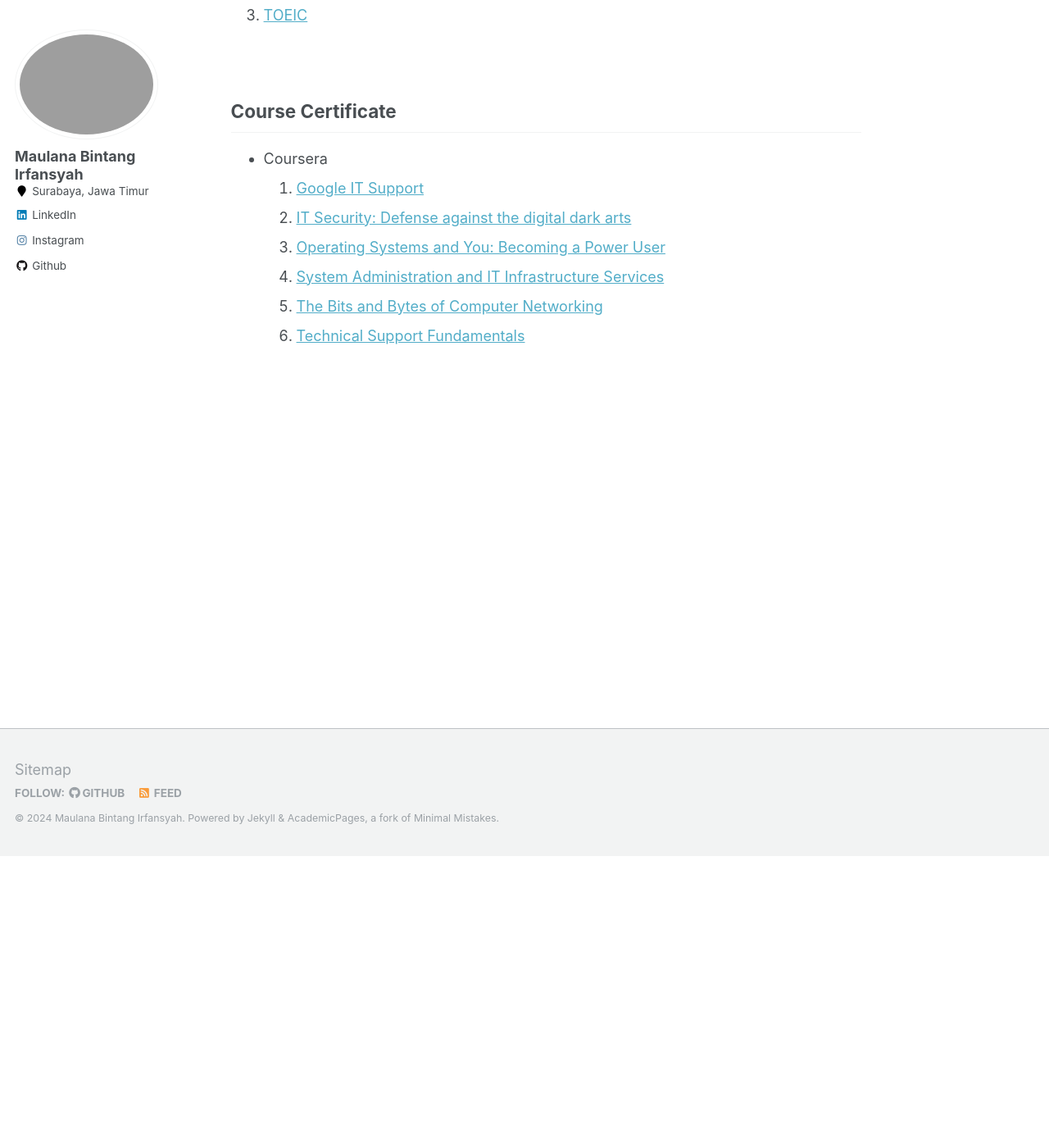
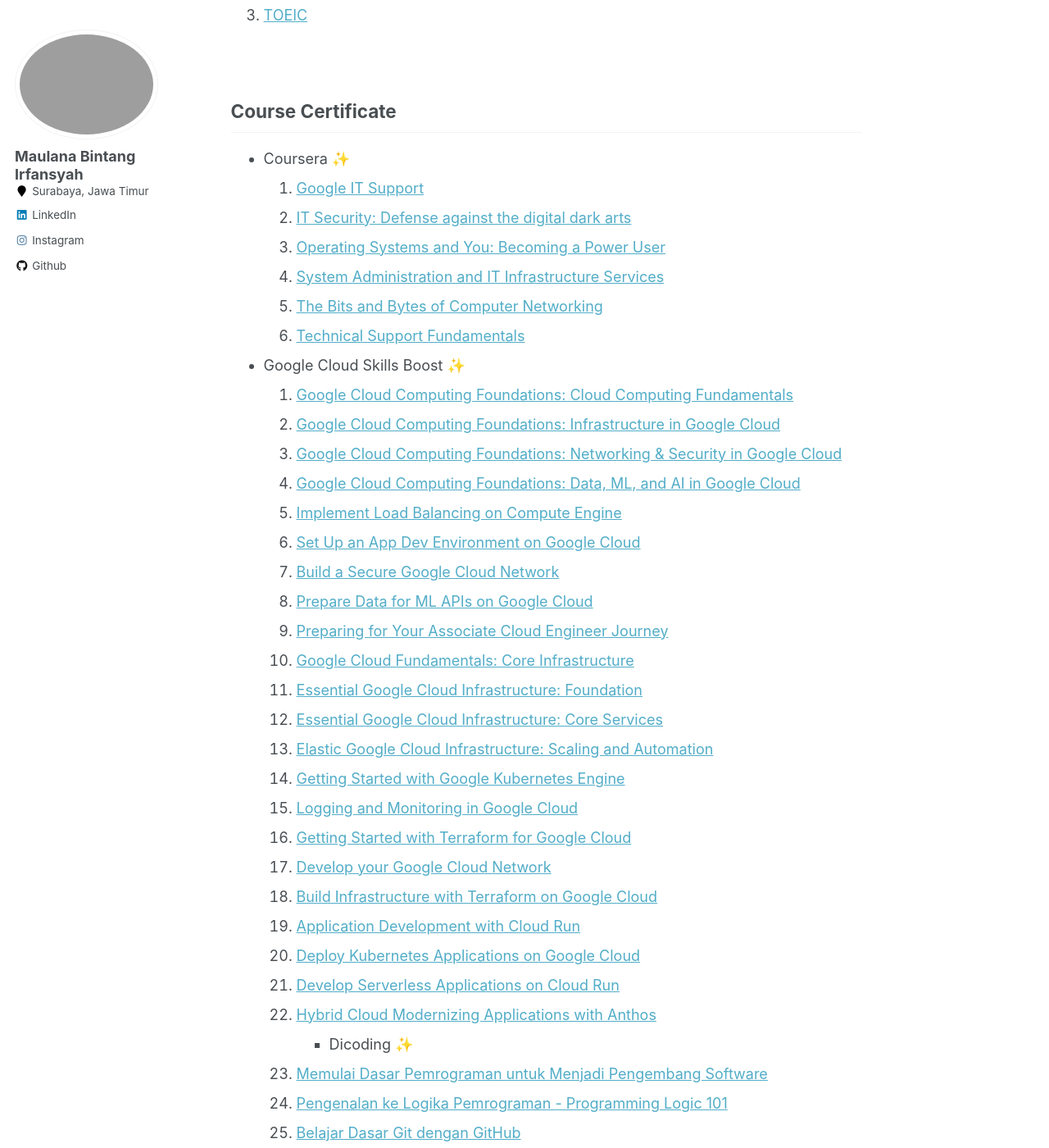
Before and after one commit to maulanabin/maulanabin.github.io, a Jekyll site: the page built from _pages/certification.md, in a window 1280 px wide and 1400 px high, scrolled down 356 px. Shown: the whole window at 82% size. Built offline with Jekyll 4.4.1, drawn with Linux system fonts in a browser that asks for light colours; some of the changed text lies outside the part shown.

Commit message:
Update Certificates

```diff
--- a/_pages/certification.md
+++ b/_pages/certification.md
@@ -12,10 +12,47 @@
 <br>
 
 ## Course Certificate
-* Coursera
+* Coursera ✨
   1. [Google IT Support](https://coursera.org/share/d9c00fee4a0d457ade611cbe5938958b)
   2. [IT Security: Defense against the digital dark arts](https://coursera.org/share/8cea90abe7d1b2cc1221d24593f8b81f)
   3. [Operating Systems and You: Becoming a Power User](https://coursera.org/share/40cb1a76cb73fdc0fcc3a4743b934ef4)
   4. [System Administration and IT Infrastructure Services](https://coursera.org/share/489ad40bd72984dfbfddb2156b07051b)
   5. [The Bits and Bytes of Computer Networking](https://coursera.org/share/f45e0b5ab943e706271a27b5037eb23a)
   6. [Technical Support Fundamentals](https://coursera.org/share/478e032ec5cb7f149fc35a7fea35f8e4)
+* Google Cloud Skills Boost ✨
+  1. [Google Cloud Computing Foundations: Cloud Computing Fundamentals](https://www.cloudskillsboost.google/public_profiles/824652c6-c160-4790-b344-10085a7e0a98/badges/3240301)
+  2. [Google Cloud Computing Foundations: Infrastructure in Google Cloud](https://www.cloudskillsboost.google/public_profiles/824652c6-c160-4790-b344-10085a7e0a98/badges/3261193)
+  3. [Google Cloud Computing Foundations: Networking & Security in Google Cloud](https://www.cloudskillsboost.google/public_profiles/824652c6-c160-4790-b344-10085a7e0a98/badges/3267346)
+  4. [Google Cloud Computing Foundations: Data, ML, and AI in Google Cloud](https://www.cloudskillsboost.google/public_profiles/824652c6-c160-4790-b344-10085a7e0a98/badges/3267712)
+  5. [Implement Load Balancing on Compute Engine](https://www.cloudskillsboost.google/public_profiles/824652c6-c160-4790-b344-10085a7e0a98/badges/3271912)
+  6. [Set Up an App Dev Environment on Google Cloud](https://www.cloudskillsboost.google/public_profiles/824652c6-c160-4790-b344-10085a7e0a98/badges/3272006)
+  7. [Build a Secure Google Cloud Network](https://www.cloudskillsboost.google/public_profiles/824652c6-c160-4790-b344-10085a7e0a98/badges/3273561)
+  8. [Prepare Data for ML APIs on Google Cloud](https://www.cloudskillsboost.google/public_profiles/824652c6-c160-4790-b344-10085a7e0a98/badges/3273873)
+  9. [Preparing for Your Associate Cloud Engineer Journey](https://www.cloudskillsboost.google/public_profiles/824652c6-c160-4790-b344-10085a7e0a98/badges/3371907)
+  10. [Google Cloud Fundamentals: Core Infrastructure](https://www.cloudskillsboost.google/public_profiles/824652c6-c160-4790-b344-10085a7e0a98/badges/3396803)
+  11. [Essential Google Cloud Infrastructure: Foundation](https://www.cloudskillsboost.google/public_profiles/824652c6-c160-4790-b344-10085a7e0a98/badges/3409218)
+  12. [Essential Google Cloud Infrastructure: Core Services](https://www.cloudskillsboost.google/public_profiles/824652c6-c160-4790-b344-10085a7e0a98/badges/3422535)
+  13. [Elastic Google Cloud Infrastructure: Scaling and Automation](https://www.cloudskillsboost.google/public_profiles/824652c6-c160-4790-b344-10085a7e0a98/badges/3443730)
+  14. [Getting Started with Google Kubernetes Engine](https://www.cloudskillsboost.google/public_profiles/824652c6-c160-4790-b344-10085a7e0a98/badges/3468182)
+  15. [Logging and Monitoring in Google Cloud](https://www.cloudskillsboost.google/public_profiles/824652c6-c160-4790-b344-10085a7e0a98/badges/3479520)
+  16. [Getting Started with Terraform for Google Cloud](https://www.cloudskillsboost.google/public_profiles/824652c6-c160-4790-b344-10085a7e0a98/badges/3481622)
+  17. [Develop your Google Cloud Network](https://www.cloudskillsboost.google/public_profiles/824652c6-c160-4790-b344-10085a7e0a98/badges/3490778)
+  18. [Build Infrastructure with Terraform on Google Cloud](https://www.cloudskillsboost.google/public_profiles/824652c6-c160-4790-b344-10085a7e0a98/badges/3501790)
+  19. [Application Development with Cloud Run](https://www.cloudskillsboost.google/public_profiles/824652c6-c160-4790-b344-10085a7e0a98/badges/3636223)
+  20. [Deploy Kubernetes Applications on Google Cloud](https://www.cloudskillsboost.google/public_profiles/824652c6-c160-4790-b344-10085a7e0a98/badges/3641224)
+  21. [Develop Serverless Applications on Cloud Run](https://www.cloudskillsboost.google/public_profiles/824652c6-c160-4790-b344-10085a7e0a98/badges/3650039)
+  22. [Hybrid Cloud Modernizing Applications with Anthos](https://www.cloudskillsboost.google/public_profiles/824652c6-c160-4790-b344-10085a7e0a98/badges/3653419)
+  * Dicoding ✨
+  1. [Memulai Dasar Pemrograman untuk Menjadi Pengembang Software](https://www.dicoding.com/certificates/QLZ92NMWEX5D)
+  2. [Pengenalan ke Logika Pemrograman - Programming Logic 101](https://www.dicoding.com/certificates/07Z6GQ2LWXQR)
+  3. [Belajar Dasar Git dengan GitHub](https://www.dicoding.com/certificates/JLX1LRG92X72)
+  4. [Memulai Pemrograman dengan Python](https://www.dicoding.com/certificates/JLX17JE6NX72)
+  5. [Belajar Dasar Visualisasi Data](https://www.dicoding.com/certificates/6RPN10JE9X2M)
+  6. [Belajar Dasar Pemrograman Web](https://www.dicoding.com/certificates/07Z6G686YXQR)
+  7. [Belajar Dasar Pemrograman JavaScript](https://www.dicoding.com/certificates/L4PQ6D45OPO1)
+  8. [Belajar Membuat Aplikasi Back-End untuk Pemula dengan Google Cloud](https://www.dicoding.com/certificates/RVZKKD624ZD5)
+  9. [Menjadi Google Cloud Engineer](https://www.dicoding.com/certificates/2VX3JYO9QPYQ)
+  10. [Menjadi Google Cloud Architect](https://www.dicoding.com/certificates/0LZ09YY23Z65)
+  11. [Belajar Dasar-Dasar DevOps](https://www.dicoding.com/certificates/6RPN48MYRX2M)
+  12. [Belajar Jaringan Komputer untuk Pemula](https://www.dicoding.com/certificates/98XWVR6M9PM3)
+  13. [Belajar Machine Learning untuk Pemula](https://www.dicoding.com/certificates/1RXYL3J89PVM)
```
